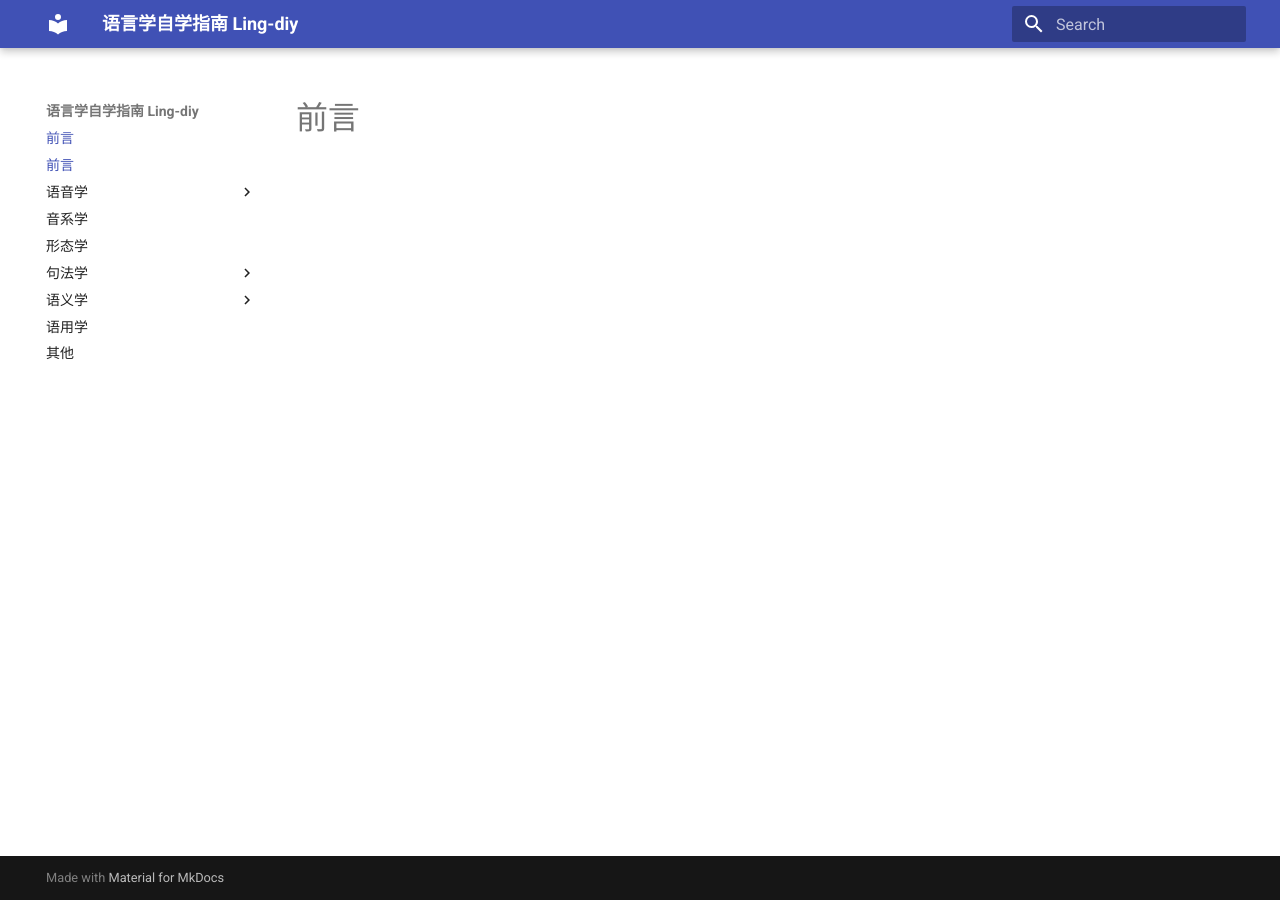
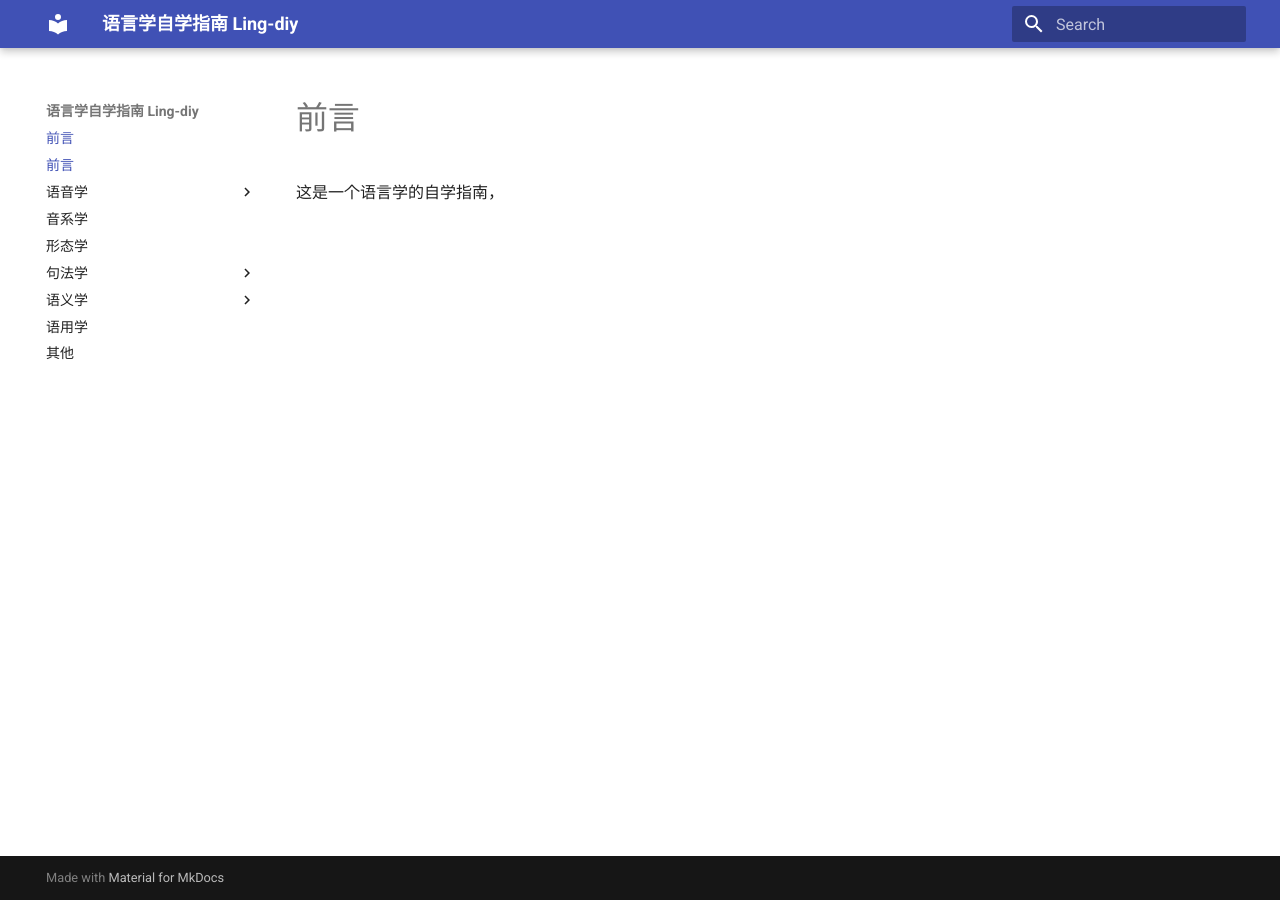
Before and after one commit to Yuxuan-Liu-Linguistics/lingdiy, an MkDocs documentation site: the page built from docs/index.md, in a window 1280 px wide. Built offline with MkDocs 1.6.1 and Material for MkDocs 9.7.7, drawn with Linux system fonts in a browser that asks for light colours; old or Windows-style settings are respelled for this version of MkDocs.

Commit message:
Update index.md

```diff
--- a/docs/index.md
+++ b/docs/index.md
@@ -1 +1,2 @@
 # 前言
+这是一个语言学的自学指南，
```
